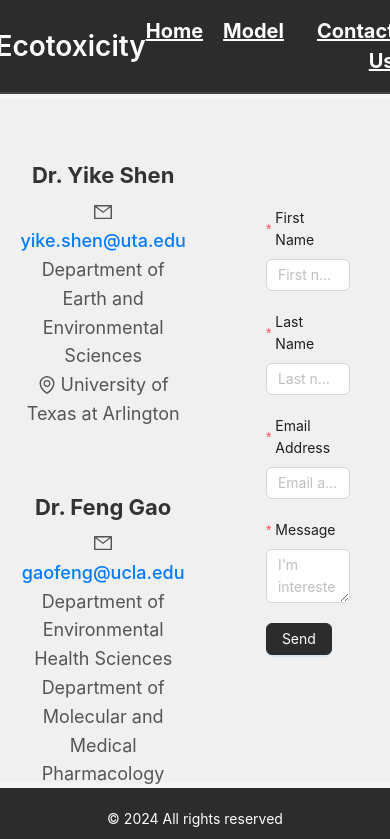
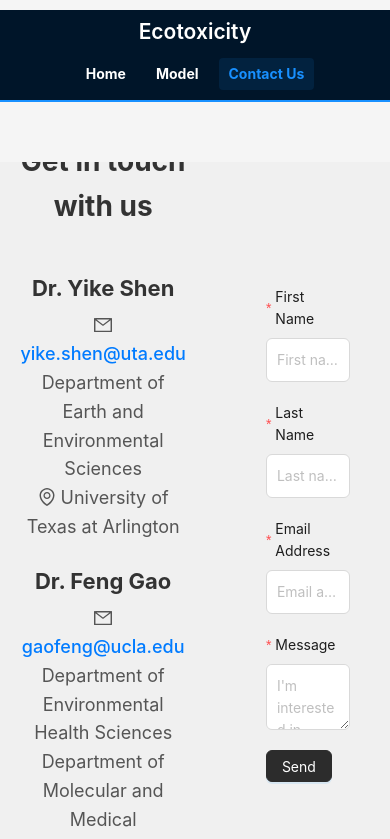
Before and after one commit to dhruvac29/webframe_2, a React (Vite) app in the folder webframe_2/: page /contact in a window 390 px wide. Shown: the top 839 px of the page. Built offline with nearby package versions, Linux system fonts and the light colour scheme.

Commit message:
Design changed but layout issue is still there.

```diff
--- a/webframe_2/index.html
+++ b/webframe_2/index.html
@@ -9,10 +9,5 @@
   <body>
     <div id="root"></div>
     <script type="module" src="/src/main.jsx"></script>
-  </body> -->
-  </head>
-  <body>
-    <div id="root"></div>
-    <script type="module" src="/src/main.jsx"></script>
   </body>
 </html>
--- a/webframe_2/src/App.css
+++ b/webframe_2/src/App.css
@@ -1,12 +1,35 @@
+/* CSS Reset */
+* {
+  margin: 0;
+  padding: 0;
+  box-sizing: border-box;
+}
+
+html,
+body {
+  width: 100%;
+  height: 100%;
+}
+
+body {
+  font-family: Arial, sans-serif;
+  line-height: 1.6;
+  margin: 0;
+  padding: 0;
+}
+
 .header {
-  background-color: #2c2c2c;
-  color: #ffffff;
-  padding: 20px 50px;
-  text-align: right;
-  border-bottom: 2px solid #444444;
+  position: sticky;
+  top: 0;
+  z-index: 1;
+  width: 100%;
   display: flex;
+  flex-direction: row;
+  align-items: center;
   justify-content: space-between;
-  align-items: center;
+  background-color: #001529;
+  padding: 20px;
+  border-bottom: 2px solid #1890ff;
 }
 
 .header h1 {
@@ -15,46 +38,62 @@
   font-weight: 600;
   text-align: left;
   z-index: 1;
+  color: #fff;
+  cursor: pointer;
+}
+
+.button-group {
+  display: flex;
+  gap: 30px;
+  align-items: center;
+}
+
+.nav-link {
+  color: white;
+  text-decoration: none;
+  font-size: 18px;
+  font-weight: bold;
+  padding: 8px 16px;
+  border-radius: 4px;
+  transition: all 0.3s ease;
+}
+
+.nav-link:hover {
+  color: #1890ff;
+  background-color: rgba(24, 144, 255, 0.1);
+}
+
+.nav-link.active {
+  color: #1890ff;
+  background-color: rgba(24, 144, 255, 0.1);
 }
 
 .layout-container {
   min-height: 100vh;
 }
 
-.header {
-  position: sticky;
-  top: 0;
-  z-index: 1;
-  width: 100%;
-  display: flex;
-  align-items: center;
-  justify-content: space-between;
-  background-color: #001529;
+.container {
+  max-width: 100%;
+  overflow-x: hidden;
+  margin: 0;
+  padding: 0;
+  box-sizing: border-box;
 }
 
-.header-logo {
-  display: flex;
-  align-items: center;
+.content {
+  max-width: 1200px;
+  margin: 0 auto;
+  padding: 20px;
+  box-sizing: border-box;
 }
 
-.header-title {
+.footer {
+  text-align: center;
+  background-color: #011529;
+  padding: 20px 0;
   color: #fff;
-  margin: 0;
-  margin-left: 10px;
-}
-
-.menu {
-  min-width: 0;
-  font-size: 16px;
-}
-
-.content-container {
-  padding: 5px;
-  background-color: #f5f5f5;
-}
-
-.breadcrumb {
-  margin: 16px 0;
+  width: 100%;
+  border-top: 2px solid #1890ff;
 }
 
 .content-box {
@@ -62,13 +101,6 @@
   padding: 24px;
   border-radius: 8px;
   /* box-shadow: 0 4px 8px rgba(0, 0, 0, 0.1); */
-}
-
-.footer {
-  text-align: center;
-  background-color: #011529;
-  padding: 20px 0;
-  color: #fff;
 }
 
 .content-box {
@@ -180,16 +212,75 @@
   gap: 20px;
 }
 
-.nav-link {
-  color: white;
-  text-decoration: underline;
-  font-size: 20px;
-  font-weight: bold;
-  cursor: pointer;
+.nav-links {
+  display: flex;
+  flex-wrap: nowrap;
+  justify-content: center;
+  width: 100%;
 }
 
-.nav-link:hover {
-  text-decoration: none;
+.nav-links a {
+  padding: 10px;
+  flex-grow: 1;
+  text-align: center;
+}
+
+.contact-form {
+  display: flex;
+  flex-direction: column;
+  gap: 10px;
+  padding: 20px;
+  width: 90%;
+  max-width: 600px;
+  margin: 0 auto;
+}
+
+.contact-form input,
+.contact-form textarea {
+  width: 100%;
+  padding: 10px;
+  box-sizing: border-box;
+}
+
+.card {
+  width: 100%;
+  max-width: 600px;
+  margin: 20px auto;
+}
+
+.contact-section {
+  display: flex;
+  flex-direction: column;
+  align-items: center;
+  padding: 20px;
+}
+
+.model-container {
+  display: flex;
+  flex-direction: column;
+  align-items: center;
+  padding: 20px;
+  min-height: calc(100vh - 80px); /* Adjust for header height */
+  overflow-y: auto;
+  margin-top: 80px;
+}
+
+.contact-container {
+  display: flex;
+  flex-direction: column;
+  align-items: center;
+  padding: 20px;
+  min-height: calc(100vh - 80px); /* Adjust for header height */
+  overflow-y: auto;
+  margin-top: 80px;
+}
+
+.content-wrapper {
+  width: 100%;
+  max-width: 1200px;
+  margin: 0 auto;
+  padding: 20px;
+  box-sizing: border-box;
 }
 
 @keyframes fadeIn {
@@ -202,3 +293,139 @@
     transform: translateY(0);
   }
 }
+
+/* Model Container */
+.model-container {
+  padding: 20px;
+  max-width: 100%;
+  margin: 0 auto;
+}
+
+.model-card {
+  width: 100%;
+  max-width: 800px;
+  margin: 20px auto;
+  cursor: pointer;
+  text-align: center;
+}
+
+/* Chemical Ecotoxicity Container */
+.chemical-ecotoxicity-container {
+  padding: 20px;
+  max-width: 100%;
+  margin: 0 auto;
+  display: flex;
+  flex-direction: column;
+  align-items: center;
+}
+
+.chemical-ecotoxicity-card {
+  width: 100%;
+  max-width: 800px;
+  margin-bottom: 20px;
+  text-align: center;
+}
+
+.chemical-ecotoxicity-select {
+  width: 100%;
+  max-width: 300px;
+  margin-top: 20px;
+}
+
+/* Calculate HC50 Styles */
+.calculate-hc50-container {
+  padding: 20px;
+  max-width: 100%;
+  margin: 0 auto;
+}
+
+.calculate-hc50-card {
+  width: 100%;
+  max-width: 800px;
+  margin: 0 auto 20px;
+  text-align: center;
+}
+
+.button-container,
+.upload-container,
+.run-button-container,
+.download-result-container {
+  margin: 20px auto;
+  max-width: 800px;
+  text-align: center;
+}
+
+.results-container {
+  max-width: 800px;
+  margin: 20px auto;
+  overflow-x: auto;
+}
+
+/* Responsive Table */
+.ant-table-wrapper {
+  max-width: 100%;
+  overflow-x: auto;
+}
+
+/* Media Queries */
+@media screen and (max-width: 768px) {
+  .header {
+    padding: 15px;
+    flex-direction: column;
+    gap: 15px;
+  }
+
+  .button-group {
+    gap: 20px;
+  }
+
+  .nav-link {
+    font-size: 16px;
+    padding: 6px 12px;
+  }
+}
+
+@media screen and (max-width: 480px) {
+  .header {
+    padding: 10px;
+  }
+
+  .header h1 {
+    font-size: 1.8em;
+  }
+
+  .button-group {
+    gap: 10px;
+  }
+
+  .nav-link {
+    font-size: 14px;
+    padding: 5px 10px;
+  }
+}
+
+@media (max-width: 768px) {
+  .header {
+    padding: 10px 20px;
+  }
+
+  .header h1 {
+    font-size: 1.5em;
+  }
+
+  .layout-container {
+    padding: 10px;
+  }
+}
+
+@media screen and (max-width: 768px) {
+  .model-container,
+  .contact-container {
+    padding: 10px;
+    margin-top: 60px;
+  }
+
+  .content-wrapper {
+    padding: 10px;
+  }
+}
--- a/webframe_2/src/Header.jsx
+++ b/webframe_2/src/Header.jsx
@@ -1,24 +1,29 @@
-import { Link } from "react-router-dom";
-import "./Header.css";
+import { Link, useNavigate, useLocation } from "react-router-dom";
+import "./App.css";
 
 const Header = () => {
+  const navigate = useNavigate();
+  const location = useLocation();
+
+  const isActive = (path) => {
+    return location.pathname === path ? "nav-link active" : "nav-link";
+  };
+
   return (
-    <>
     <header className="header">
-        <h1>Ecotoxicity</h1>
-        <div className="button-group">
-          <Link to="/" className="nav-link">
+      <h1 onClick={() => navigate('/')} style={{ cursor: 'pointer' }}>Ecotoxicity</h1>
+      <nav className="button-group">
+        <Link to="/" className={isActive('/')}>
           Home
         </Link>
-          <Link to="/model" className="nav-link">
+        <Link to="/model" className={isActive('/model')}>
           Model
         </Link>
-          <Link to="/contact" className="nav-link">
+        <Link to="/contact" className={isActive('/contact')}>
           Contact Us
         </Link>
-        </div>
+      </nav>
     </header>
-    </>
   );
 };
 
--- a/webframe_2/src/Model.css
+++ b/webframe_2/src/Model.css
@@ -2,10 +2,24 @@
 
 /* Center the content with padding */
 .model-container {
+  padding: 20px;
   text-align: center;
   margin: auto;
-  padding: 20px;
   height: 82vh;
+  display: flex;
+  flex-direction: column;
+  align-items: center;
+  width: 100%;
+  max-width: 1200px;
+  box-sizing: border-box;
+  overflow-x: hidden;
+}
+
+/* Style the skeleton component */
+.skeleton-active {
+  width: 100%;
+  height: 100%;
+  max-width: 800px;
 }
 
 /* Style the card with specific dimensions and flexbox properties */
@@ -19,10 +33,62 @@
   background-color: #f0f2f5;
   border: 1px solid #d9d9d9;
   cursor: pointer;
+  transition: all 0.3s ease;
+  box-sizing: border-box;
 }
 
-/* Style the skeleton component */
-.skeleton-active {
-  width: 100%;
-  height: 100%;
+.model-card:hover {
+  transform: translateY(-2px);
+  box-shadow: 0 2px 8px rgba(0, 0, 0, 0.1);
 }
+
+.model-page {
+  padding-top: 80px;
+  min-height: calc(100vh - 80px);
+  overflow-y: auto;
+}
+
+.model-content {
+  max-width: 1200px;
+  margin: 0 auto;
+  padding: 20px;
+  box-sizing: border-box;
+}
+
+/* Responsive adjustments */
+@media screen and (max-width: 768px) {
+  .model-page {
+    padding-top: 60px;
+  }
+
+  .model-content {
+    padding: 10px;
+  }
+
+  .model-container {
+    padding: 15px;
+    height: auto;
+    min-height: 82vh;
+  }
+
+  .skeleton-active {
+    max-width: 95%;
+  }
+
+  .model-card {
+    margin: 100px auto 20px auto;
+    width: 90%;
+    max-width: 300px;
+  }
+}
+
+@media screen and (max-width: 480px) {
+  .model-container {
+    padding: 10px;
+  }
+
+  .model-card {
+    margin: 80px auto 20px auto;
+    height: 180px;
+  }
+}
--- a/webframe_2/src/calculateHC50.jsx
+++ b/webframe_2/src/calculateHC50.jsx
@@ -157,10 +157,8 @@ const CalculateHC50 = () => {
   };
 
   const cardStyle = {
-    width: 300,
-    height: 150,
-    margin: "50px auto",
-    marginBottom: "20px",
+    width: "100%",
+    margin: "10px 0",
     display: "flex",
     alignItems: "center",
     justifyContent: "center",
```
Lines whose indentation alone changed are shown as unchanged.
